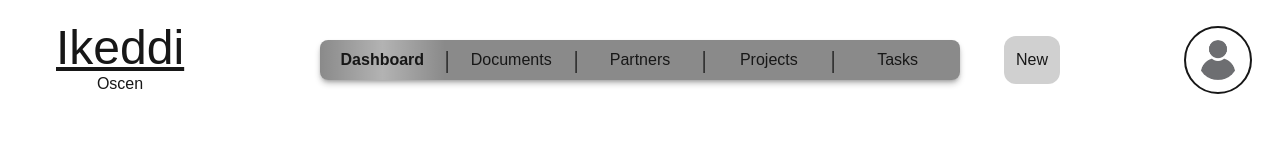
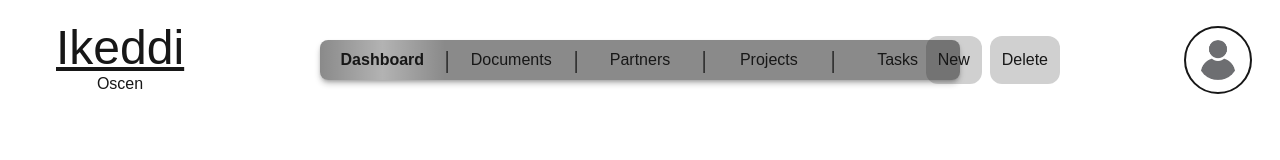
Before and after one commit to ElijDavis/Management-Application, a Next.js app in the folder manage-app/: page /dashboard in a window 1280 px wide. Shown: the top 160 px of the page. Built offline with nearby package versions, Linux system fonts and the light colour scheme; no server answers; the database is empty.

Commit message:
Visual Edit: Added delete button that doesn't actually do anything right now

```diff
--- a/manage-app/app/dashboard/page.tsx
+++ b/manage-app/app/dashboard/page.tsx
@@ -21,8 +21,9 @@ const dashboard = () => {
 
   return(
     <div className="w-full">
-      <div className="flex justify-end mr-55">{/* Make the New button dynamic because right now it is out of place */}
+      <div className="flex justify-end mr-55 gap-2">{/* Make the New button dynamic because right now it is out of place */}
         <button className="z-100 -mt-1 bg-foreground/20 p-3 hover:bg-foreground/50 active:bg-foreground rounded-xl" onClick={handleClick}>New</button>
+        <button className="z-100 -mt-1 bg-foreground/20 p-3 hover:bg-foreground/50 active:bg-foreground rounded-xl" onClick={handleClick}>Delete</button>
       </div>
       <div className="mt-25 m-4 grid grid-cols-4 gap-4">
         {Object.entries(charts).map(([name, {chartType}]) => (
```
